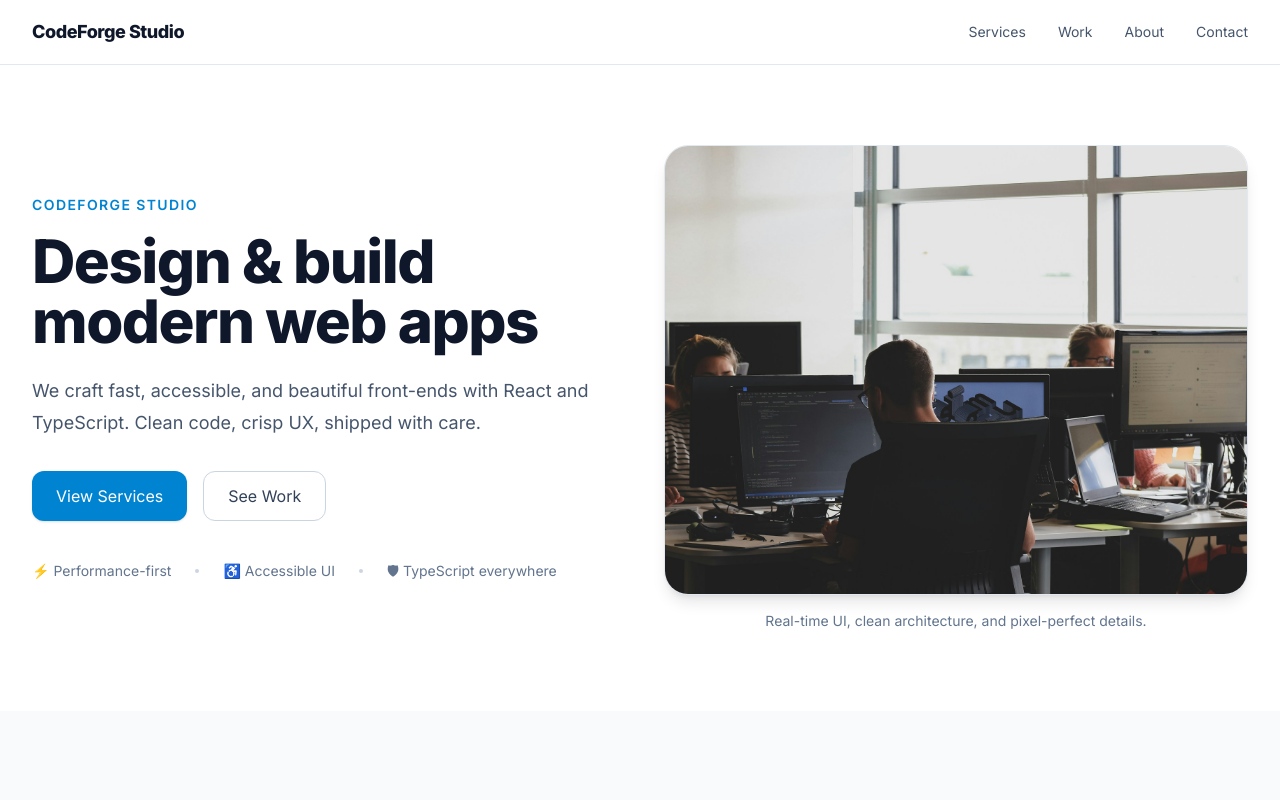
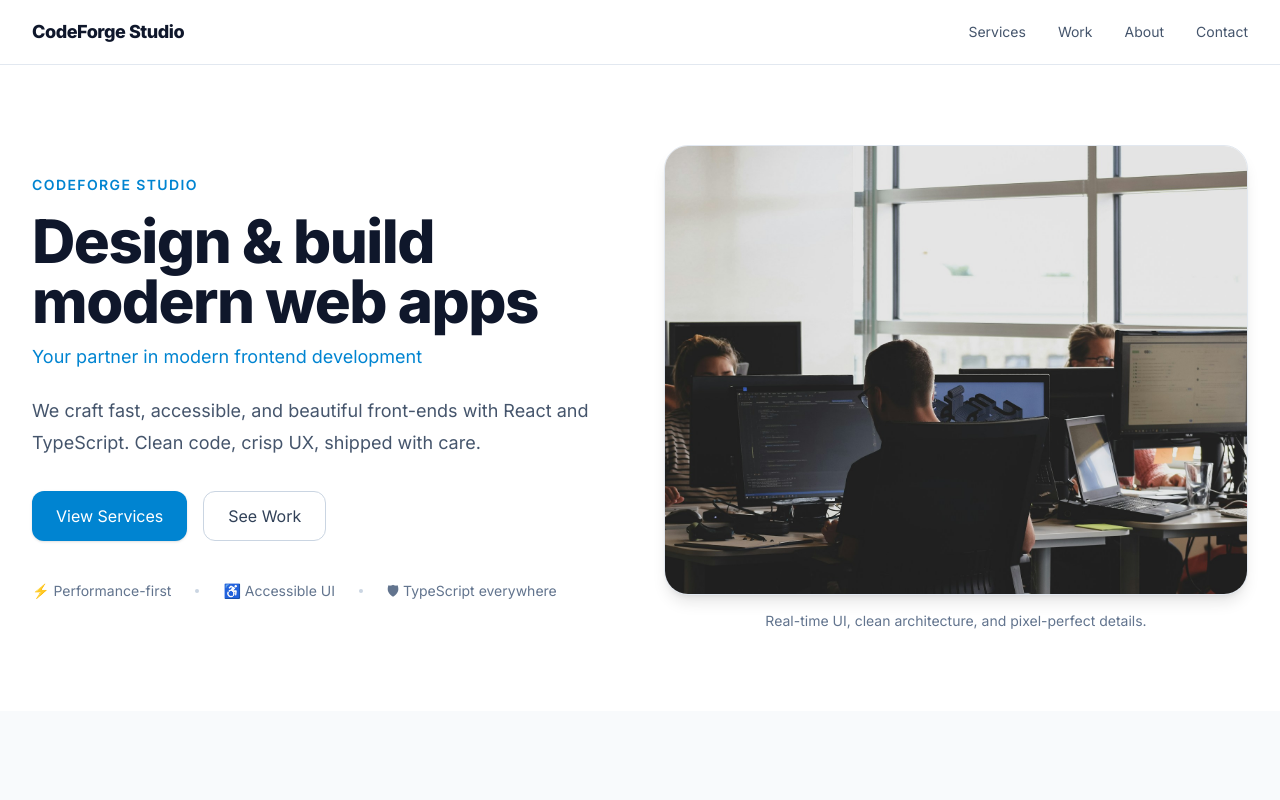
Before and after one commit to robfil50219/codeforge-site, a React (Vite) app: page / in a window 1280 px wide. Shown: the top 800 px of the page. Built offline with nearby package versions, Linux system fonts and the light colour scheme.

Commit message:
hero section face lift

```diff
--- a/src/components/Contact.tsx
+++ b/src/components/Contact.tsx
@@ -6,7 +6,7 @@ import {
 
 export default function Contact() {
   return (
-    <section id="contact" className="scroll-mt-24 bg-white">
+    <section id="contact" className="scroll-mt-24 bg-slate-50">
       <div className="mx-auto max-w-7xl px-4 sm:px-6 lg:px-8 py-16 sm:py-24">
         {/* Heading */}
         <div className="mx-auto max-w-2xl text-center">
--- a/src/components/Hero.tsx
+++ b/src/components/Hero.tsx
@@ -13,6 +13,11 @@ export default function Hero() {
             <h1 className="mt-4 text-4xl font-extrabold tracking-tight text-slate-900 sm:text-5xl lg:text-6xl">
               Design & build modern web apps
             </h1>
+
+            {/* Subtle tagline */}
+            <p className="mt-3 text-lg font-medium text-sky-600">
+              Your partner in modern frontend development
+            </p>
 
             <p className="mt-6 text-lg leading-8 text-slate-600 max-w-xl">
               We craft fast, accessible, and beautiful front-ends with React and TypeScript.
```
